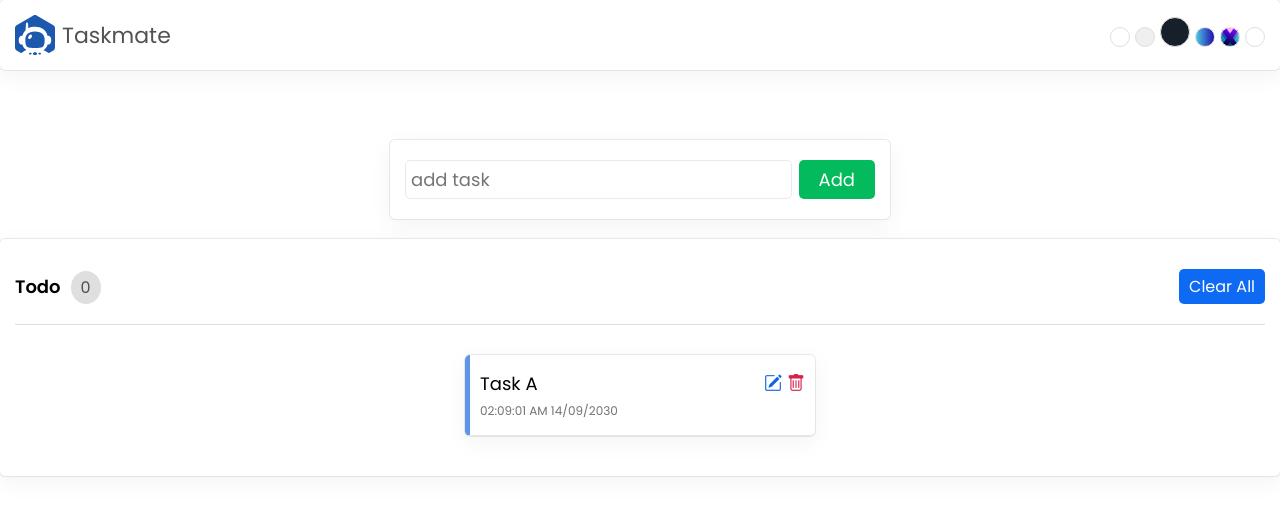
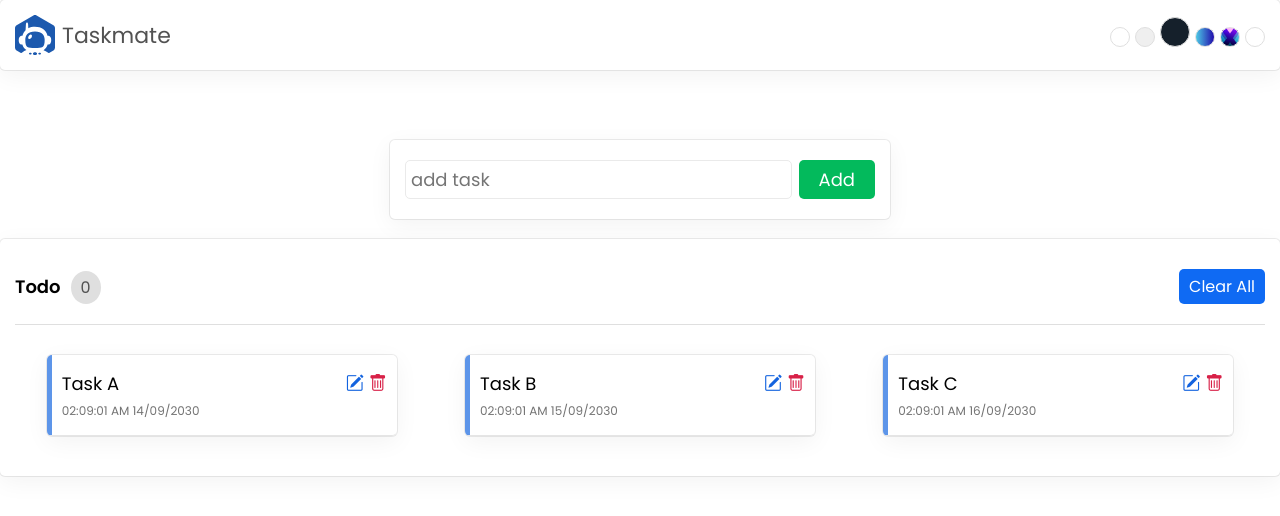
Before and after one commit to devesh1808/TaskMate, a React (Vite) app: page / in a window 1280 px wide. Shown: the top 516 px of the page. Built offline with nearby package versions, Linux system fonts and the light colour scheme.

Commit message:
created an array tasks inside ShowTask.jsx component and iterate array using map() method

```diff
--- a/src/components/ShowTask.jsx
+++ b/src/components/ShowTask.jsx
@@ -1,6 +1,12 @@
 import React from "react";
 
 export const ShowTask = () => {
+  const tasks = [
+    { id: 1001, name: "Task A", time: "02:09:01 AM 14/09/2030" },
+    { id: 1002, name: "Task B", time: "02:09:01 AM 15/09/2030" },
+    { id: 1003, name: "Task C", time: "02:09:01 AM 16/09/2030" },
+  ];
+
   return (
     <section className="showTask">
       <div className="head">
@@ -11,15 +17,17 @@ export const ShowTask = () => {
         <button className="clearAll">Clear All</button>
       </div>
       <ul>
-        <li>
-          <p>
-            <span className="name">Task A</span>
-            <span className="time">02:09:01 AM 14/09/2030 </span>
-          </p>
-          <i className="bi bi-pencil-square"></i>
-          <i className="bi bi-trash"></i>
-        </li>
+        {tasks.map((task) => (
+          <li key={task.id}>
+            <p>
+              <span className="name">{task.name}</span>
+              <span className="time">{task.time}</span>
+            </p>
+            <i className="bi bi-pencil-square"></i>
+            <i className="bi bi-trash"></i>
+          </li>
+        ))}
       </ul>
     </section>
-  )
+  );
 };
```
